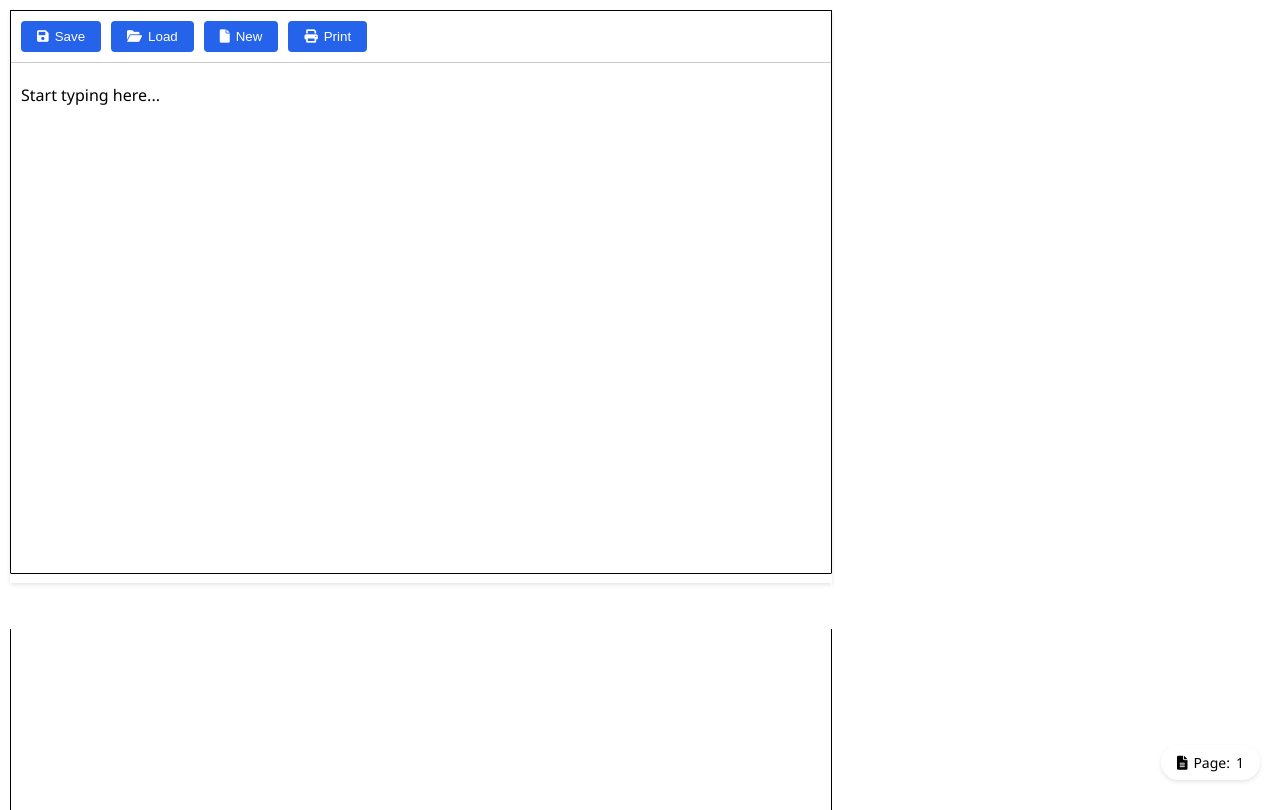
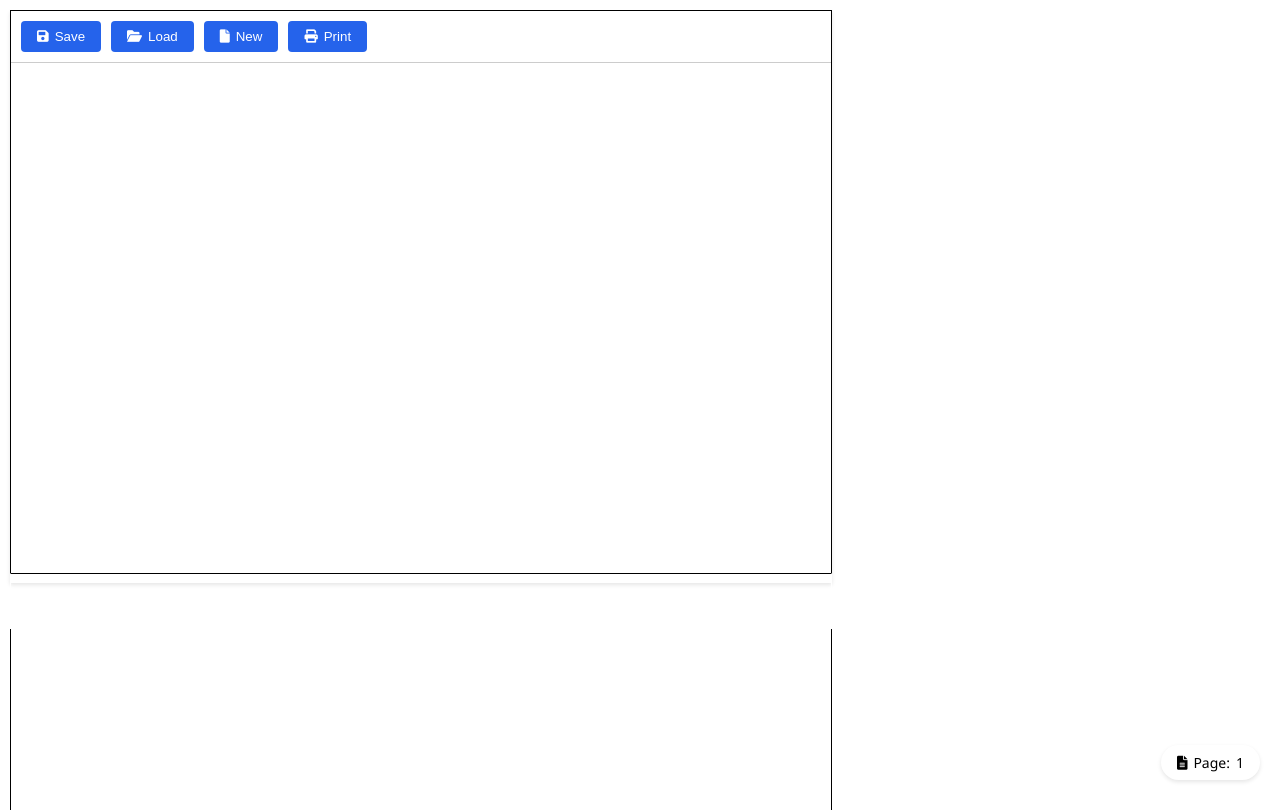
Before and after one commit to priyankasoni930/script-writer, a plain HTML site: page index.html in a window 1280 px wide. Drawn offline with Linux system fonts and the light colour scheme.

Commit message:
Update index.html

```diff
--- a/index.html
+++ b/index.html
@@ -146,7 +146,7 @@
       </div>
       <div id="pages"></div>
       <div id="editor" contenteditable="true">
-        <p>Start typing here...</p>
+
       </div>
       <div class="page-counter">
         <i class="fas fa-file-alt"></i>
```
